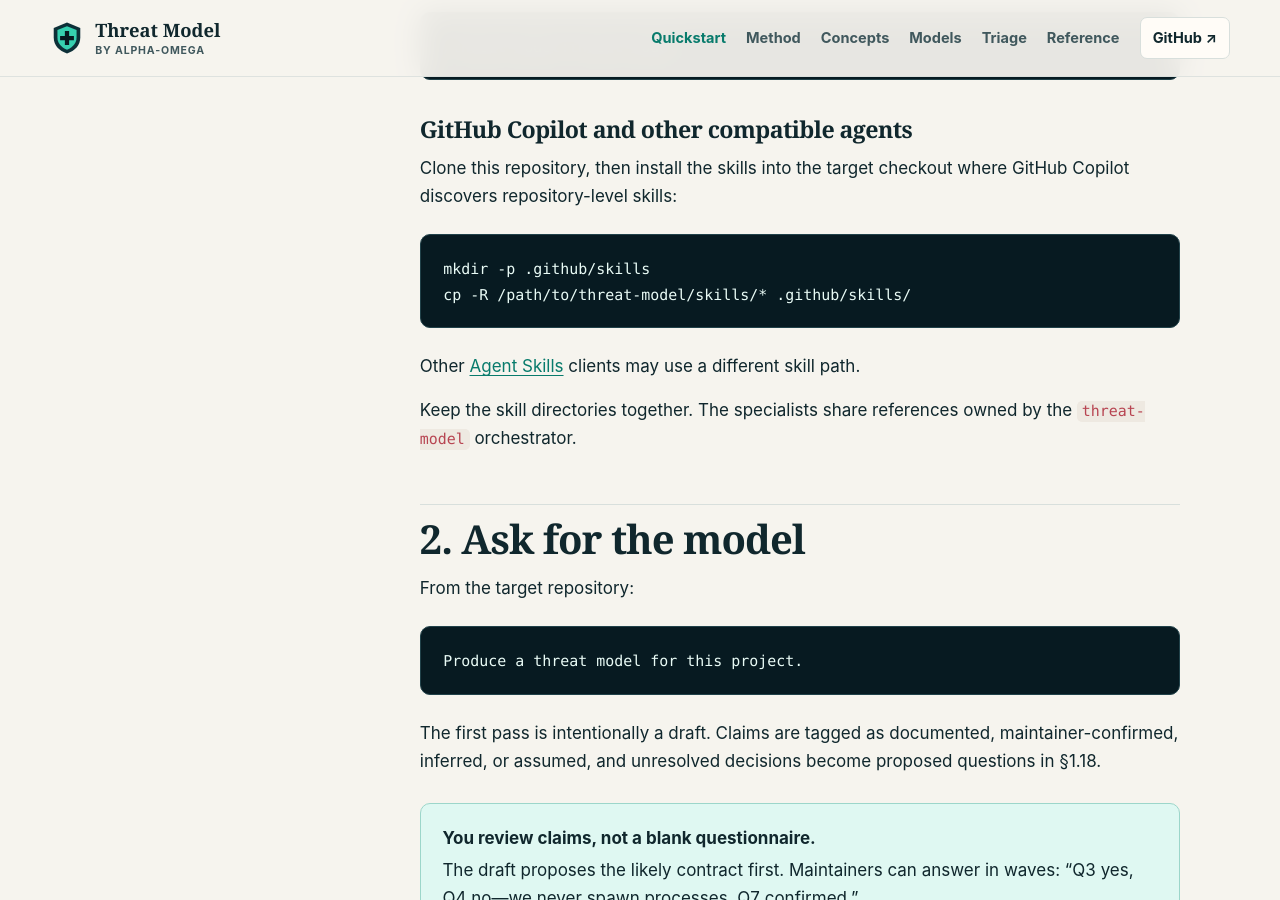
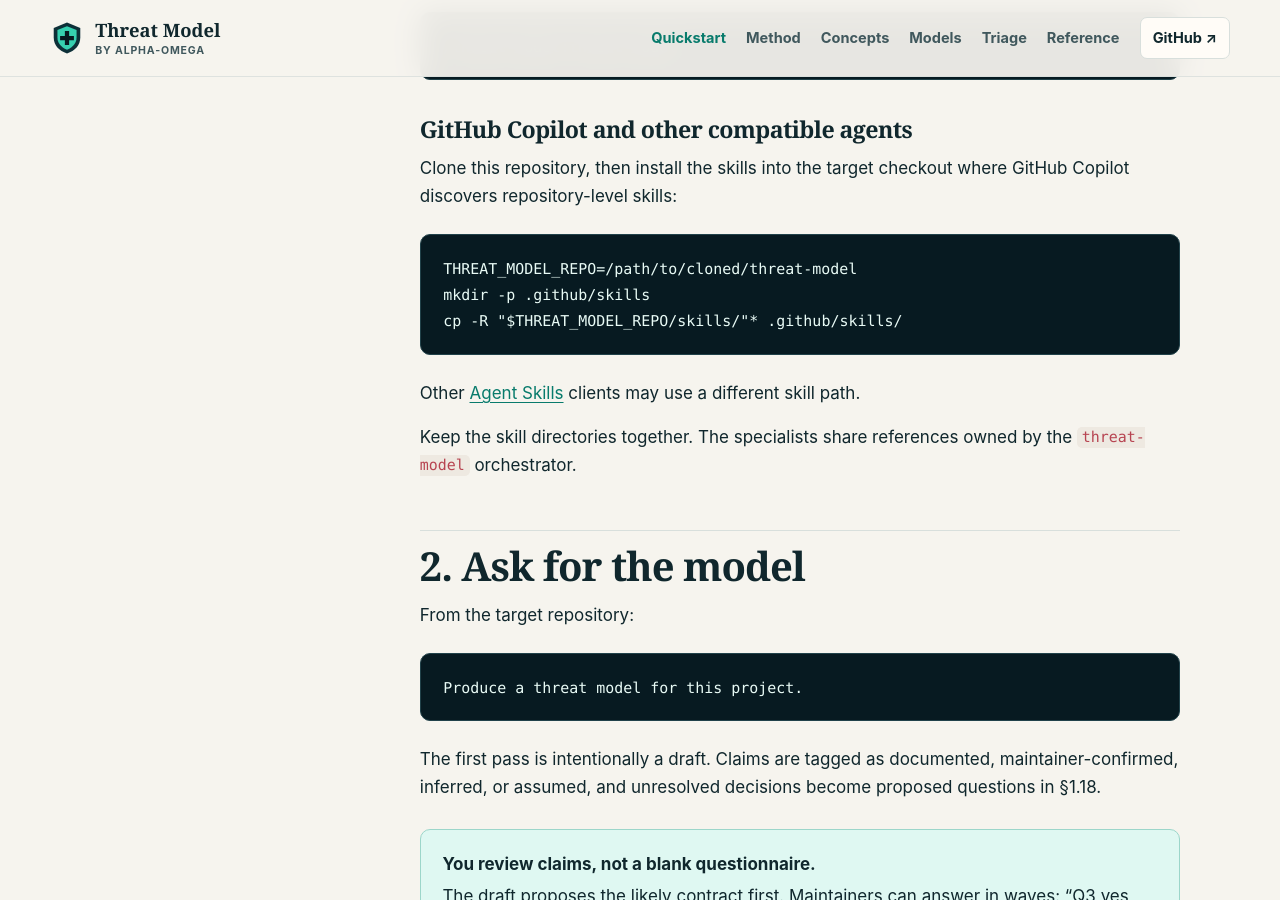
Before and after one commit to alpha-omega-security/threat-model, a Jekyll site: the page built from web/quickstart.md, in a window 1280 px wide and 900 px high, scrolled down 982 px. Built offline with Jekyll 4.4.1, drawn with Linux system fonts in a browser that asks for light colours.

Commit message:
Clarify Copilot skill copy path
Co-authored-by: scovetta <732166+scovetta@users.noreply.github.com>

````diff
--- a/web/quickstart.md
+++ b/web/quickstart.md
@@ -40,8 +40,9 @@ Clone this repository, then install the skills into the target checkout where
 GitHub Copilot discovers repository-level skills:
 
 ```bash
+THREAT_MODEL_REPO=/path/to/cloned/threat-model
 mkdir -p .github/skills
-cp -R /path/to/threat-model/skills/* .github/skills/
+cp -R "$THREAT_MODEL_REPO/skills/"* .github/skills/
 ```
 
 Other [Agent Skills](https://agentskills.io/clients) clients may use a
````
Also changed, not shown: README.md.
